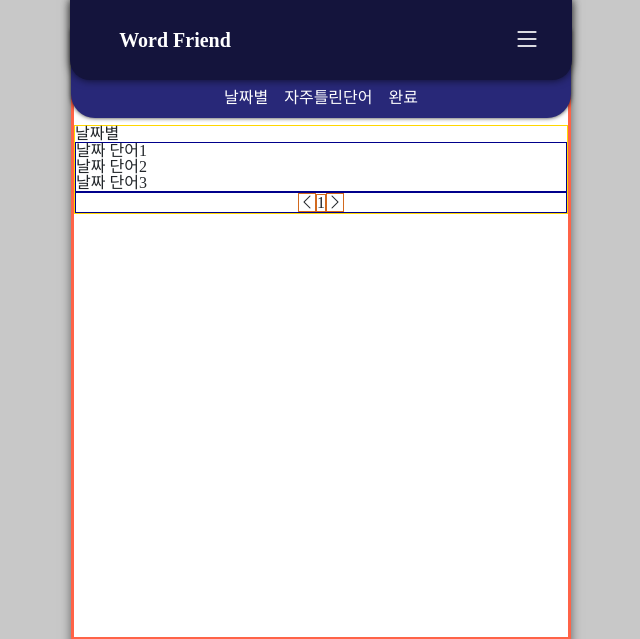
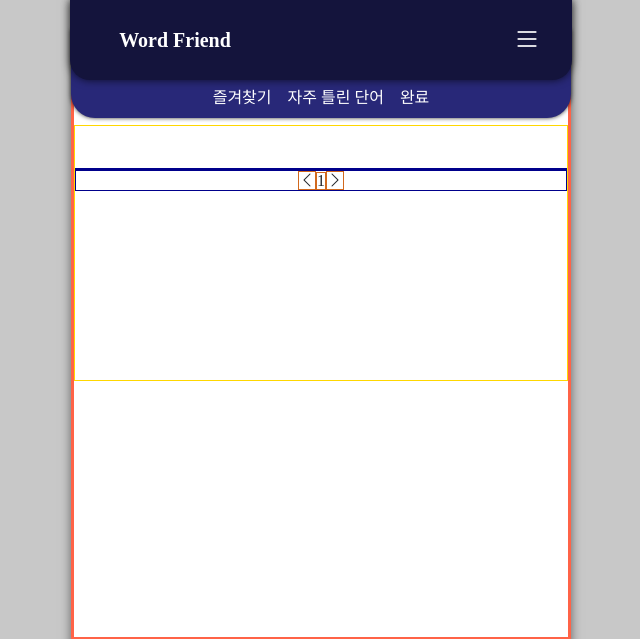
Before and after one commit to obov/word-friend, a Flask app: template templates/word/added_list.html in a window 1280 px wide. Shown: the top 639 px of the page, without its empty margins (319-959 px from the left). Run offline with Flask 2, Linux system fonts and the light colour scheme; the template is opened without the code that fills it, so the values that code supplies are empty; some libraries are stand-ins or nearby versions.

Commit message:
민호선생님 파일 병합

```diff
--- a/app.py
+++ b/app.py
@@ -209,8 +209,14 @@ def insert_word():
         return jsonify({'msg':f"이미 등록한 단어입니다!"})
     else : db.favorites.insert_one(doc)
 
-    print(doc)
     return jsonify({'msg':f"{keyword} 저장 성공!"})
+
+
+@app.route("/added_list", methods=["get"])
+def date_word():
+    words = list(db.favorites.find({}, {"_id": False}))
+    return jsonify({"all_favorites": words})
+
 
 #로그인 api (jwt)
 @app.route("/login",methods=["post"])
--- a/static/css/word/added_list.css
+++ b/static/css/word/added_list.css
@@ -46,3 +46,26 @@
     width: 380px;
   }
 }
+
+/* 파일 병합 */
+table.dateclass {
+  border-collapse: separate;
+  border-spacing: 1px;
+  text-align: left;
+  line-height: 1.5;
+  border-top: 1px solid #ccc;
+  margin : 20px 10px;
+}
+table.dateclass th {
+  width: 150px;
+  padding: 10px;
+  font-weight: bold;
+  vertical-align: top;
+  border-bottom: 1px solid #ccc;
+}
+table.dateclass td {
+  width: 350px;
+  padding: 10px;
+  vertical-align: top;
+  border-bottom: 1px solid #ccc;
+}
--- /dev/null
+++ b/static/js/date.js
@@ -0,0 +1,23 @@
+$(document).ready(function () {
+    date_word();
+});
+
+function date_word() {
+    $.ajax({
+        type: "GET",
+        url: "/added_list",
+        data: {},
+        success: function (response) {
+            let rows = response['all_favorites']
+            for (let i = 0; i < rows.length; i++) {
+                let word = rows[i]['word']
+                let temp_html = `<ul>${word}</ul>` /* 추가할 html */
+
+                $('#words').append(temp_html)  /* id가 words인 태그 안에 추가 */
+
+            }
+
+
+        }
+    })
+}
--- a/static/js/search.js
+++ b/static/js/search.js
@@ -5,14 +5,27 @@ function send_keyword() {
     url: "/search_word",
     async: false,
     data: {
-      keyword: keyword,
+      keyword: keyword
     },
     success: function (response) {
       if (response.data === "검색 결과가 없습니다.") {
         let temp = `
-                    <li>검색 결과가 없습니다.</li>
+          <div href="#" class="kwd">
+            <li class="item">
+              <span class="word">검색 결과가 없습니다.</span></br><span class="list">다른 단어를 검색해 보세요!</span>
+            </li>
+          </div>
                 `;
-        $(".list_word").append(temp);
+        $("#list_word").append(temp);
+
+        // const { data } = response;
+        // appendList({
+        //   data,
+        //   selector
+        // })
+
+
+
       } else {
         const { data } = response;
 
--- a/templates/word/added_list.html
+++ b/templates/word/added_list.html
@@ -1,21 +1,17 @@
 {% extends "base.html"%} {%block title%}Words List{%endblock%}{% block content %}
+    <script src="../../static/js/date.js"></script>
     <section style="border: solid 3px tomato" class="added-list">
         <div class="header">
             <ul>
-      <li><label for="date">날짜별</label></li>
-      <li><label for="frequent">자주틀린단어</label></li>
+                <li><label for="date">즐겨찾기</label></li>
+                <li><label for="frequent">자주 틀린 단어</label></li>
                 <li><label for="complete">완료</label></li>
             </ul>
         </div>
-  <input name="detail" checked type="radio" id="date" />
-  <div style="border: solid 1px gold" class="ad-result">
-    <h1>날짜별</h1>
-    <div style="border: solid 1px darkblue" class="detail">
-      <ul>
-        <li>날짜 단어1</li>
-        <li>날짜 단어2</li>
-        <li>날짜 단어3</li>
-      </ul>
+        <input name="detail" checked type="radio" id="date"/>
+        <div style="border: solid 1px gold" class="added-list">
+            <div style="border: solid 1px darkblue" id="words">
+
             </div>
             <div style="border: solid 1px darkblue" class="pagation-btns">
                 <div style="border: solid 1px chocolate" class="up"><i class="bi bi-chevron-left"></i></div>
@@ -23,37 +19,54 @@
                 <div style="border: solid 1px chocolate" class="down"><i class="bi bi-chevron-right"></i></div>
             </div>
         </div>
-  <input name="detail" type="radio" id="frequent" />
+        <input name="detail" type="radio" id="frequent"/>
         <div style="border: solid 1px gold" class="ad-result">
-    <h1>자주틀린단어</h1>
             <div style="border: solid 1px darkblue" class="detail">
-      <ul>
-        <li>자주 단어1</li>
-        <li>자주 단어2</li>
-        <li>자주 단어3</li>
-      </ul>
+                <table class="dateclass">
+                    <tr>
+                        <th scope="row">항목명</th>
+                        <td>내용이 들어갑니다.</td>
+                    </tr>
+                    <tr>
+                        <th scope="row">항목명</th>
+                        <td>내용이 들어갑니다.</td>
+                    </tr>
+                    <tr>
+                        <th scope="row">항목명</th>
+                        <td>내용이 들어갑니다.</td>
+                    </tr>
+                </table>
             </div>
+
             <div style="border: solid 1px darkblue" class="pagation-btns">
                 <div style="border: solid 1px chocolate" class="up"><i class="bi bi-chevron-left"></i></div>
                 <div style="border: solid 1px chocolate" class="page">1</div>
                 <div style="border: solid 1px chocolate" class="down"><i class="bi bi-chevron-right"></i></div>
             </div>
         </div>
-  <input name="detail" type="radio" id="complete" />
+        <input name="detail" type="radio" id="complete"/>
         <div style="border: solid 1px gold" class="ad-result">
-    <h1>완료</h1>
             <div style="border: solid 1px darkblue" class="detail">
-      <ul>
-        <li>완료 단어1</li>
-        <li>완료 단어2</li>
-        <li>완료 단어3</li>
-      </ul>
-    </div>
+                <table class="dateclass">
+                    <tr>
+                        <th scope="row">항목명</th>
+                        <td>내용이 들어갑니다.</td>
+                    </tr>
+                    <tr>
+                        <th scope="row">항목명</th>
+                        <td>내용이 들어갑니다.</td>
+                    </tr>
+                    <tr>
+                        <th scope="row">항목명</th>
+                        <td>내용이 들어갑니다.</td>
+                    </tr>
+                </table>
                 <div style="border: solid 1px darkblue" class="pagation-btns">
                     <div style="border: solid 1px chocolate" class="up"><i class="bi bi-chevron-left"></i></div>
                     <div style="border: solid 1px chocolate" class="page">1</div>
                     <div style="border: solid 1px chocolate" class="down"><i class="bi bi-chevron-right"></i></div>
                 </div>
             </div>
+        </div>
     </section>
 {%endblock%}
```
Lines whose indentation alone changed are shown as unchanged.
